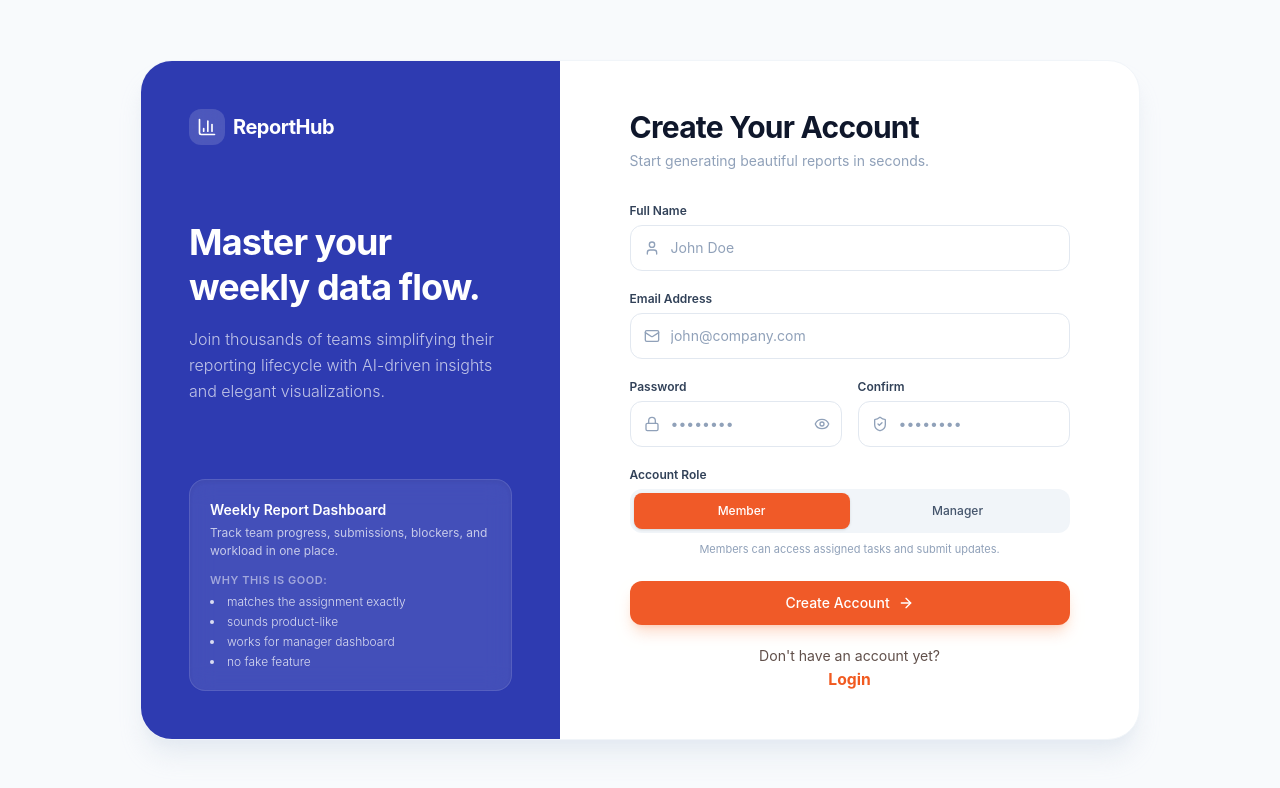
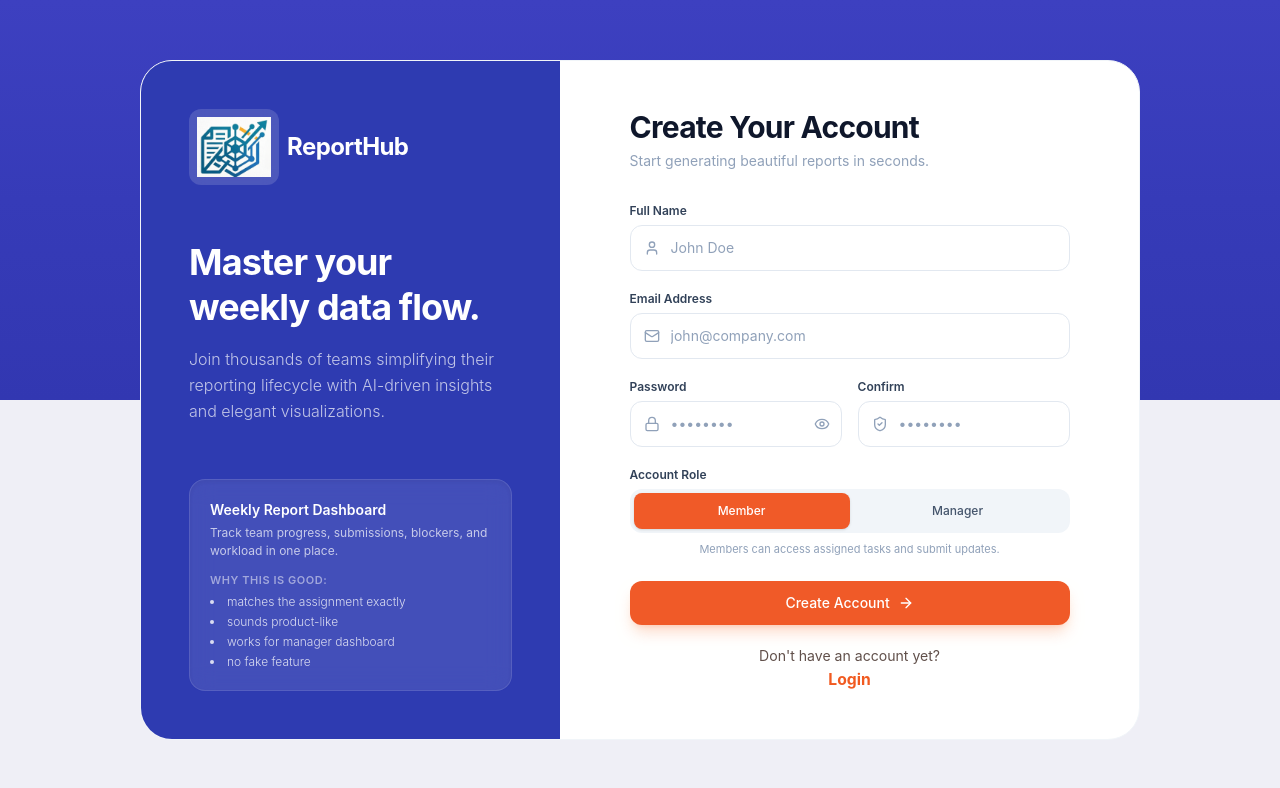
Before and after one commit to Vihangasachintha/report-hub, a React (Vite) app in the folder frontend/: page /register in a window 1280 px wide. Shown: the top 788 px of the page. Built offline with nearby package versions, Linux system fonts and the light colour scheme.

Commit message:
Refactor code structure for improved readability and maintainability

```diff
--- a/frontend/src/pages/Login.tsx
+++ b/frontend/src/pages/Login.tsx
@@ -11,6 +11,7 @@ import {
   GitBranch,
 } from "lucide-react";
 import { useNavigate, Link } from "react-router-dom";
+import ReportHubLogo from "../assets/ReportHub_logo.png";
 
 function Login() {
   const navigate = useNavigate();
@@ -55,10 +56,10 @@ function Login() {
       <div className="relative z-10 flex h-full flex-col px-4 pb-4 pt-0 md:px-8 md:pt-6">
         <header className="flex flex-col items-center text-center text-white">
           <div className="flex items-center gap-2">
-            <div className="flex h-7 w-7 items-center justify-center rounded bg-white text-[#3a3fb8] shadow-[0_4px_10px_rgba(0,0,0,0.08)]">
-              <BarChart3 className="h-5 w-5" />
+            <div className="flex h-10 w-10 items-center justify-center rounded bg-white text-[#3a3fb8] shadow-[0_4px_10px_rgba(0,0,0,0.08)]">
+              <img src={ReportHubLogo} alt="ReportHub Logo" className="h-10 w-auto" />
             </div>
-            <h1 className="text-[2.3rem] font-extrabold tracking-[-0.05em] md:text-[2.45rem]">
+            <h1 className="text-xl font-extrabold tracking-[-0.05em]">
               ReportHub.
             </h1>
           </div>
@@ -68,7 +69,7 @@ function Login() {
         </header>
 
         <main className="flex flex-1 min-h-0 items-center justify-center py-2 md:py-3">
-          <section className="w-full max-w-[365px] rounded-[29px] bg-white px-7 py-5 shadow-[0_18px_45px_rgba(40,45,120,0.16)] md:px-8 md:py-6">
+          <section className="w-full max-w-[365px] rounded-[29px] bg-white px-7 py-5 shadow-[0_18px_45px_rgba(40,45,120,0.16)] md:px-8 md:py-6 border border-slate-100">
             <div className="text-center">
               <h2 className="text-[1.98rem] font-extrabold tracking-[-0.04em] text-[#20222a]">
                 Welcome Back
--- a/frontend/src/pages/Register.tsx
+++ b/frontend/src/pages/Register.tsx
@@ -1,4 +1,4 @@
-import React, { useState } from "react";
+import { useState } from "react";
 import {
   User,
   Mail,
@@ -7,26 +7,29 @@ import {
   Eye,
   EyeOff,
   ArrowRight,
-  BarChart3,
 } from "lucide-react";
 import { Link } from "react-router-dom";
+import ReportHubLogo from "../assets/ReportHub_logo.png";
 
 export default function Register() {
   const [showPassword, setShowPassword] = useState(false);
   const [role, setRole] = useState<"member" | "manager">("member");
 
   return (
-    <div className="min-h-screen w-full bg-slate-50 flex items-center justify-center p-4 antialiased font-sans">
+    <div className="relative h-screen w-full overflow-hidden flex items-center justify-center p-4 antialiased font-sans">
+      <div className="absolute inset-x-0 top-0 h-1/2 bg-gradient-to-b from-[#3d40c0] via-[#363bb8] to-[#3237b1]" />
+      <div className="absolute inset-x-0 top-1/2 bottom-0 bg-[#efeff6]" />
+
       {/* Main Card Container */}
-      <div className="w-full max-w-[1000px] bg-white rounded-[32px] shadow-xl shadow-slate-200/80 flex flex-col md:flex-row overflow-hidden border border-slate-100">
+      <div className="relative z-10 w-full max-w-[1000px] bg-white rounded-[32px] flex flex-col md:flex-row overflow-hidden border border-slate-100">
         {/* Left Side: Brand / Marketing Panel */}
         <div className="w-full md:w-[42%] bg-[#2e3bb1] p-8 md:p-12 flex flex-col justify-between text-white relative min-h-[400px] md:min-h-[620px]">
           {/* Top: Logo */}
           <div className="flex items-center gap-2">
             <div className="bg-white/15 p-2 rounded-xl backdrop-blur-sm">
-              <BarChart3 className="w-5 h-5 text-white" />
+              <img src={ReportHubLogo} alt="ReportHub Logo" className="h-15 w-auto" />
             </div>
-            <span className="font-bold text-xl tracking-tight">ReportHub</span>
+            <span className="font-bold text-2xl tracking-tight">ReportHub</span>
           </div>
 
           {/* Middle: Value Proposition */}
@@ -158,7 +161,7 @@ export default function Register() {
                   <button
                     type="button"
                     onClick={() => setRole("member")}
-                    className={`flex-1 py-2.5 text-xs font-medium rounded-lg transition-all ${
+                    className={`flex-1 py-2.5 text-xs font-medium rounded-lg transition-all cursor-pointer ${
                       role === "member"
                         ? "bg-[#f05a28] text-white shadow-sm"
                         : "text-slate-600 hover:text-slate-900"
@@ -169,7 +172,7 @@ export default function Register() {
                   <button
                     type="button"
                     onClick={() => setRole("manager")}
-                    className={`flex-1 py-2.5 text-xs font-medium rounded-lg transition-all ${
+                    className={`flex-1 py-2.5 text-xs font-medium rounded-lg cursor-pointer transition-all ${
                       role === "manager"
                         ? "bg-[#f05a28] text-white shadow-sm"
                         : "text-slate-600 hover:text-slate-900"
```
Also changed, not shown: frontend/src/assets/ReportHub_logo.png (added).
